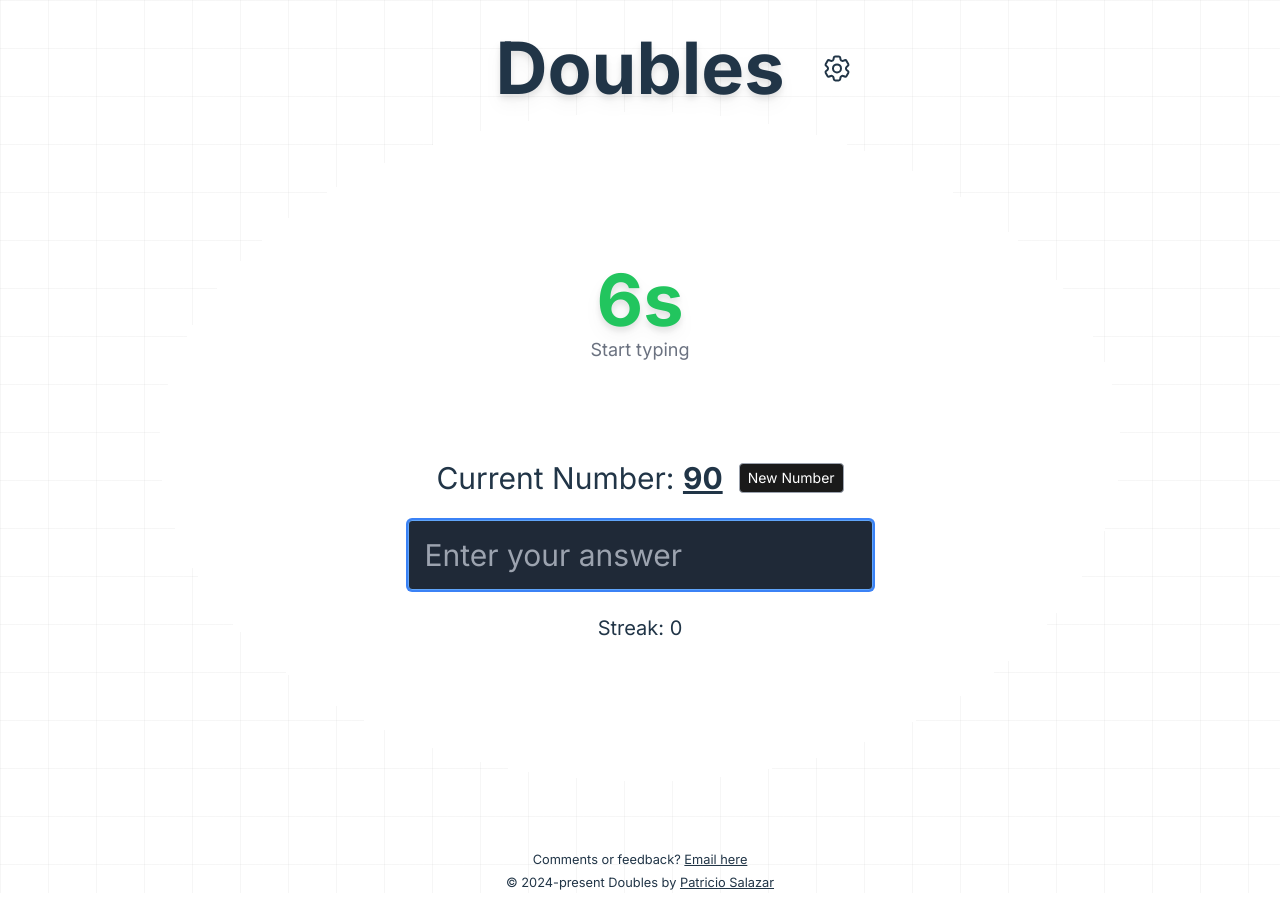
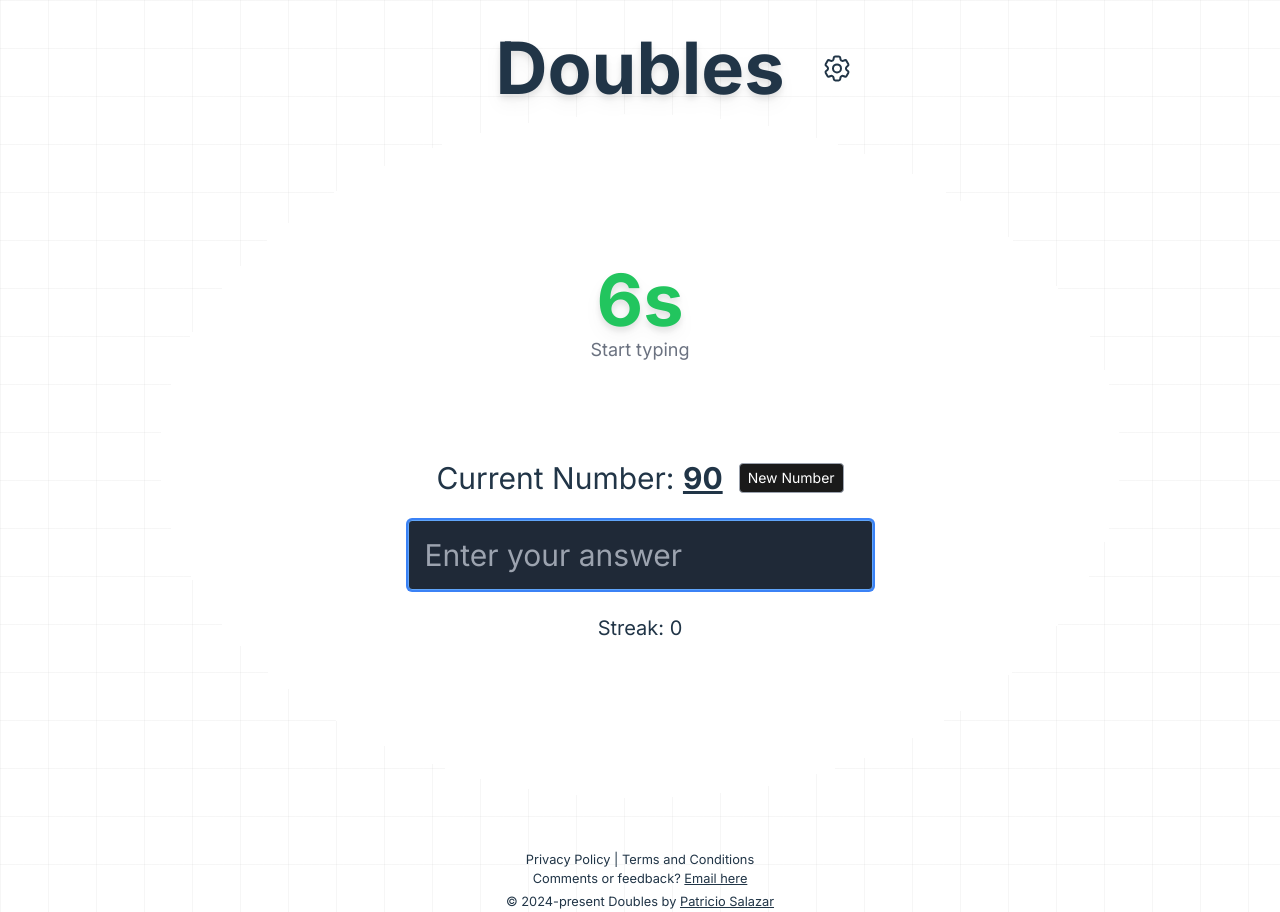
Before and after one commit to patriciosebastian/doubles, a React (Vite) app: page / in a window 1280 px wide. Built offline with nearby package versions, Linux system fonts and the light colour scheme.

Commit message:
updated breadcrumb path names and added privacy policy and terms pages to footer

```diff
--- a/src/App.jsx
+++ b/src/App.jsx
@@ -1,4 +1,5 @@
-import { useState, useEffect, useRef } from 'react';
+import { useState, useEffect, useRef } from 'react'
+import { Link } from 'react-router'
 
 function App() {
   const [number, setNumber] = useState(null);
@@ -510,8 +511,11 @@ function App() {
 
       {/* Footer */}
       <footer
-        className={`text-center dark:text-white ${!gameOver ? 'mt-48' : ''} ${isDetailsOpen ? '' : 'mt-16'}`}
+        className={`text-center dark:text-white ${!gameOver ? 'mt-40 lg:mt-48' : ''} ${isDetailsOpen ? '' : 'mt-16'}`}
       >
+        <small className="block">
+          <Link to="/privacy-policy" className="text-inherit hover:text-inherit hover:underline">Privacy Policy</Link> | <Link to="/terms" className="text-inherit hover:text-inherit hover:underline">Terms and Conditions</Link>
+        </small>
         <small className="block">
           Comments or feedback? <a href="mailto:psalazardev@gmail.com" className="text-inherit underline hover:text-inherit" target="_blank">Email here</a>
         </small>
--- a/src/pages/PrivacyPolicy.jsx
+++ b/src/pages/PrivacyPolicy.jsx
@@ -3,7 +3,7 @@ import BreadCrumbs from "../components/BreadCrumbs"
 export default function PrivacyPolicy() {
   const paths = [
     { name: 'Home', url: '/' },
-    { name: 'PrivacyPolicy', url: '' },
+    { name: 'Privacy Policy', url: '' },
   ];
 
   return (
--- a/src/pages/TermsAndConditions.jsx
+++ b/src/pages/TermsAndConditions.jsx
@@ -1,10 +1,10 @@
-import { Link } from "react-router";
+import { Link } from "react-router"
 import BreadCrumbs from "../components/BreadCrumbs"
 
 export default function TermsAndConditions() {
   const paths = [
     { name: 'Home', url: '/' },
-    { name: 'TermsAndConditions', url: '' },
+    { name: 'Terms and Conditions', url: '' },
   ];
 
   return (
```
